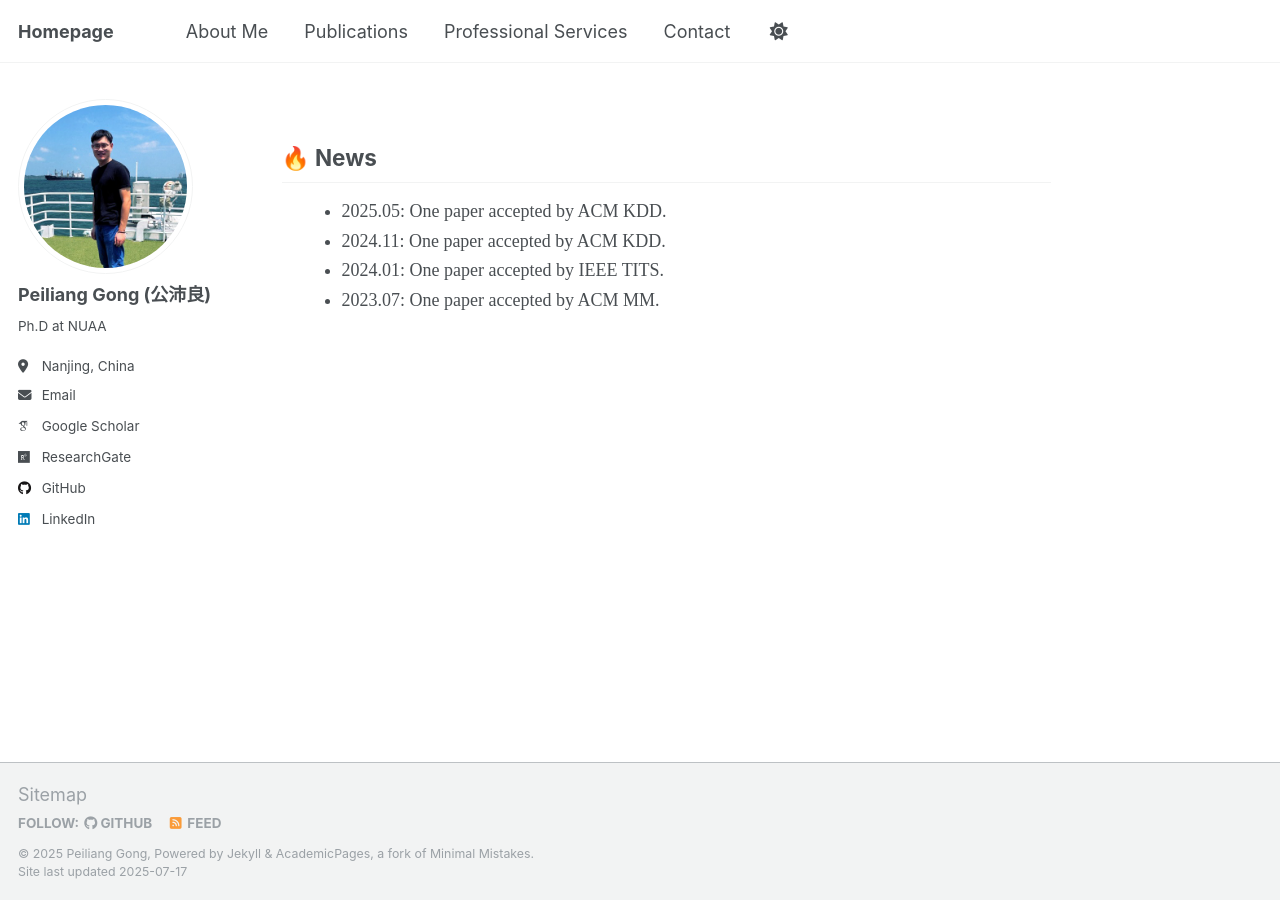
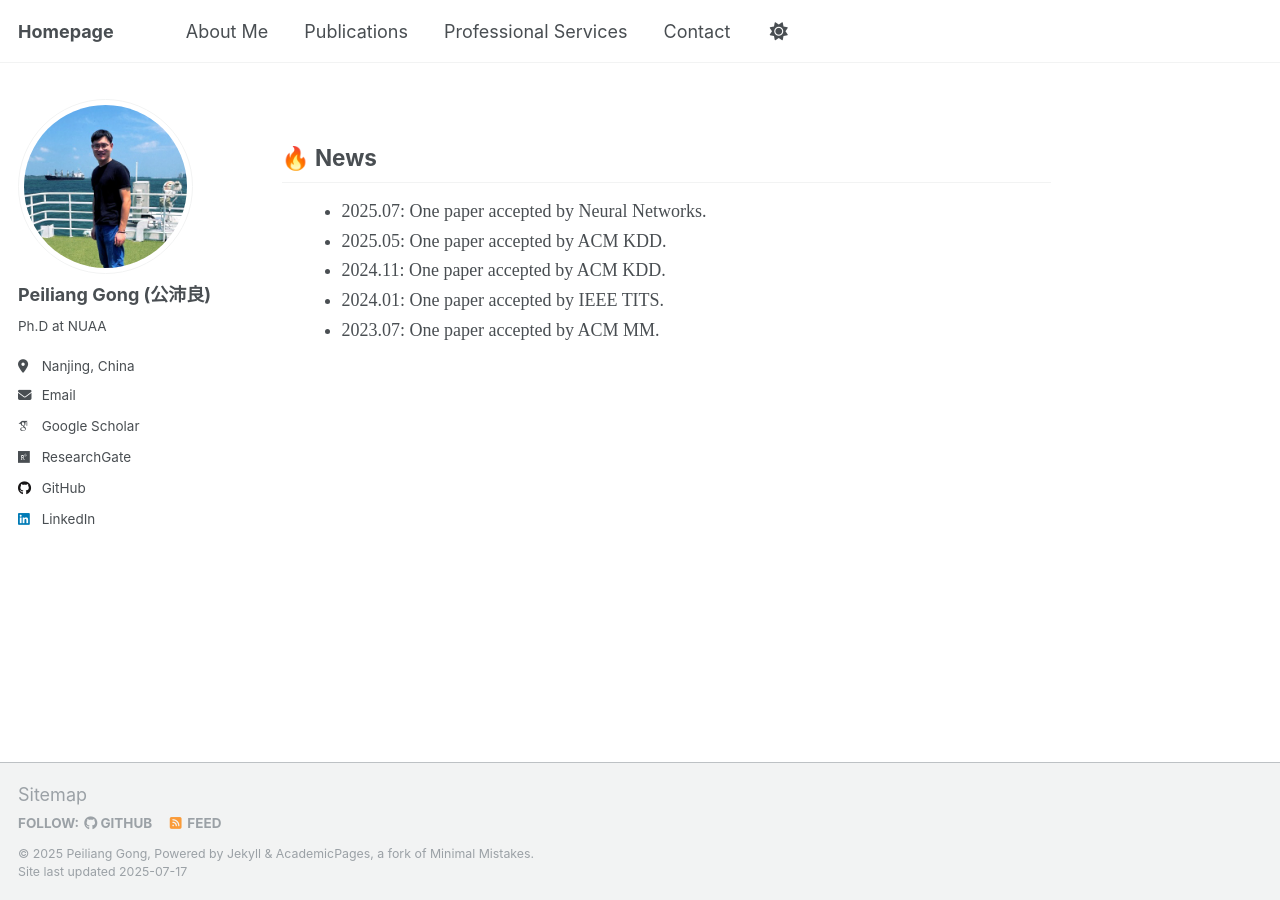
Before and after one commit to Tokenmw/Tokenmw.github.io, a Jekyll site: the page built from _pages/news.md, in a window 1280 px wide. Built offline with Jekyll 4.4.1, drawn with Linux system fonts in a browser that asks for light colours; some web fonts are replaced; our own code applies the rules of GitHub Pages for plain Markdown files.

Commit message:
Update news.md

```diff
--- a/_pages/news.md
+++ b/_pages/news.md
@@ -2,6 +2,7 @@
 <div id="news" style="font-family: 'Times New Roman', serif; text-align: justify;">
 <h2>🔥 News</h2>
 <ul style="list-style-type: disc; margin-left: 20px; line-height: 1.2;">
+  <li style="margin-bottom: 8px;">2025.07: One paper accepted by Neural Networks.</li>
   <li style="margin-bottom: 8px;">2025.05: One paper accepted by ACM KDD.</li>
   <li style="margin-bottom: 8px;">2024.11: One paper accepted by ACM KDD.</li>
   <li style="margin-bottom: 8px;">2024.01: One paper accepted by IEEE TITS.</li>
```
